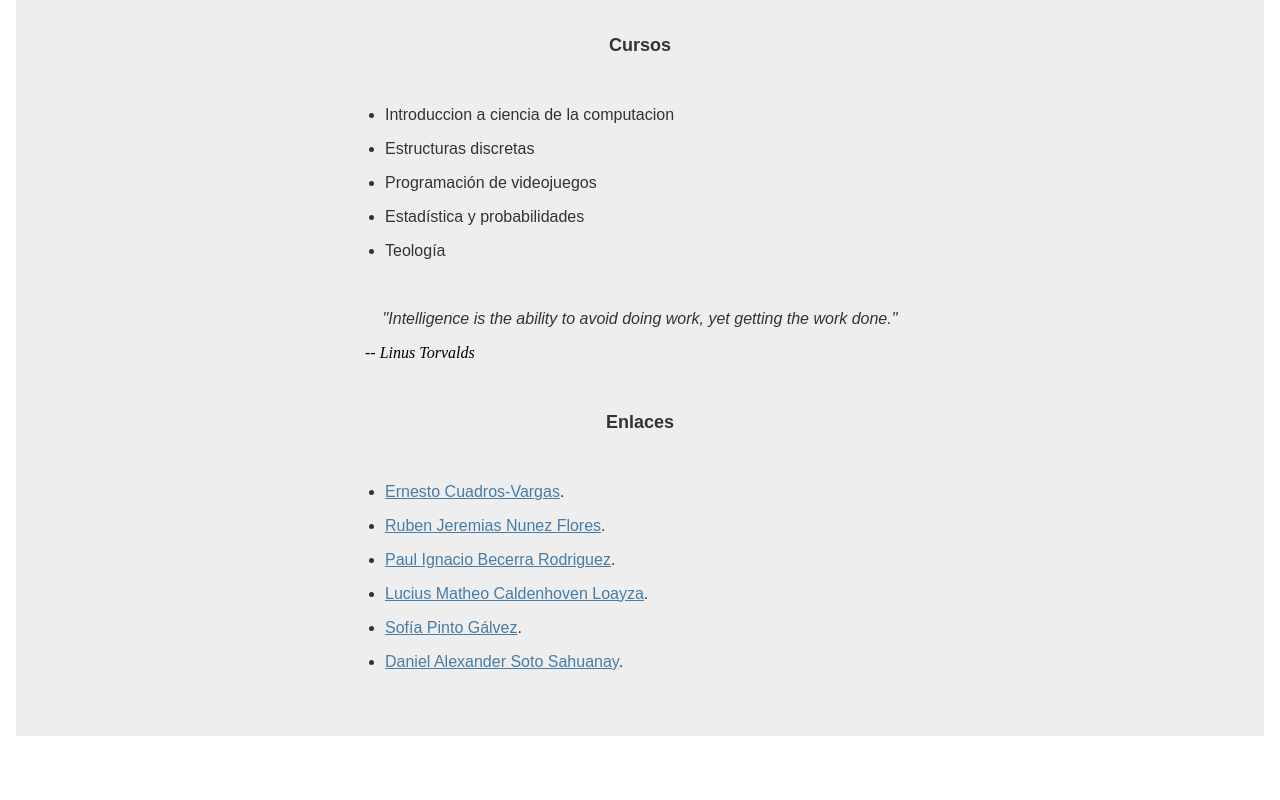
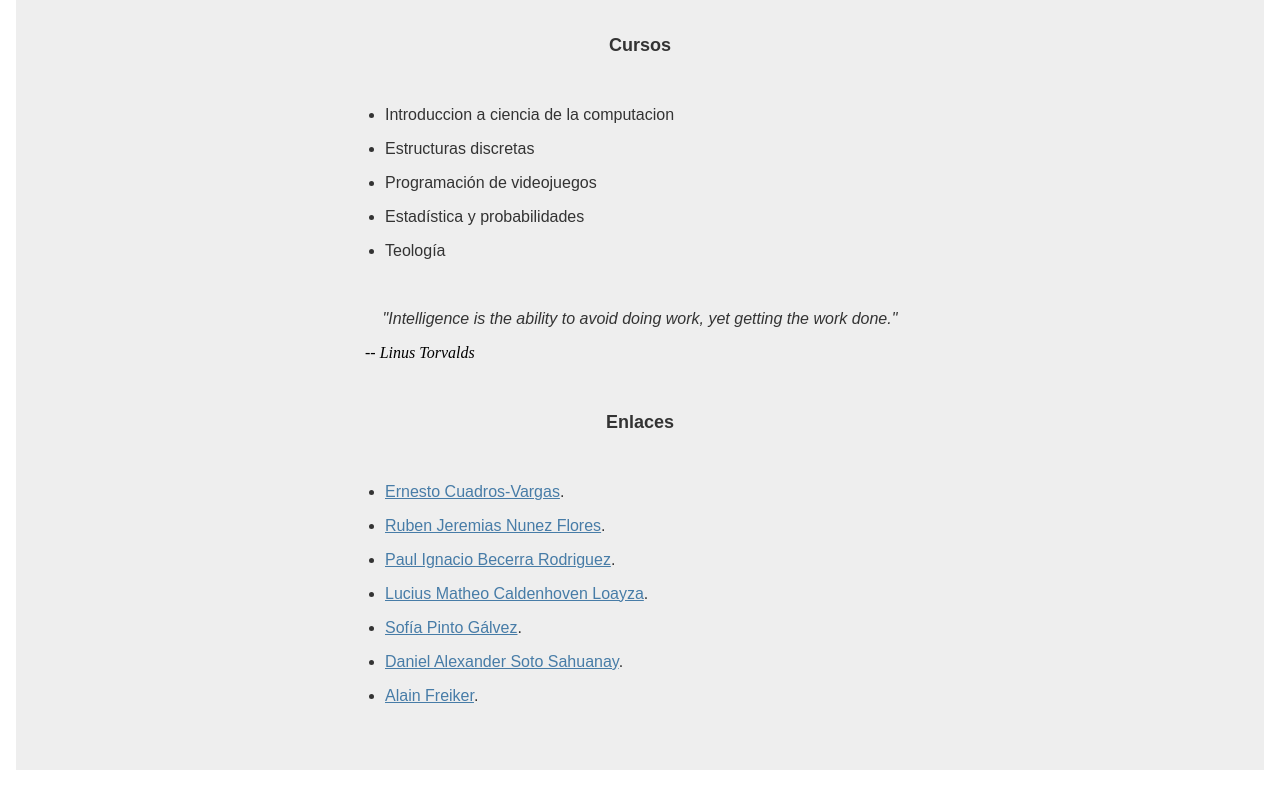
Before and after one commit to S6bastian/seamurai.github.io, a plain HTML site: page index.html in a window 1280 px wide. Shown: the part 357-1157 px from the top of the page. Before the commit the page ends 1123 px from the top, so only its background shows below. Drawn offline with Linux system fonts and the light colour scheme.

Commit message:
Update index.html

```diff
--- a/index.html
+++ b/index.html
@@ -62,6 +62,9 @@
           <li>
             <a id="xd" href="https://danielsoto.site/" target="_blank">Daniel Alexander Soto Sahuanay</a>.
           </li>
+          <li>
+            <a id="xd" href="https://frac722.github.io/" target="_blank">Alain Freiker</a>.
+          </li>
         </ul>
       </section>
     </main>
```
